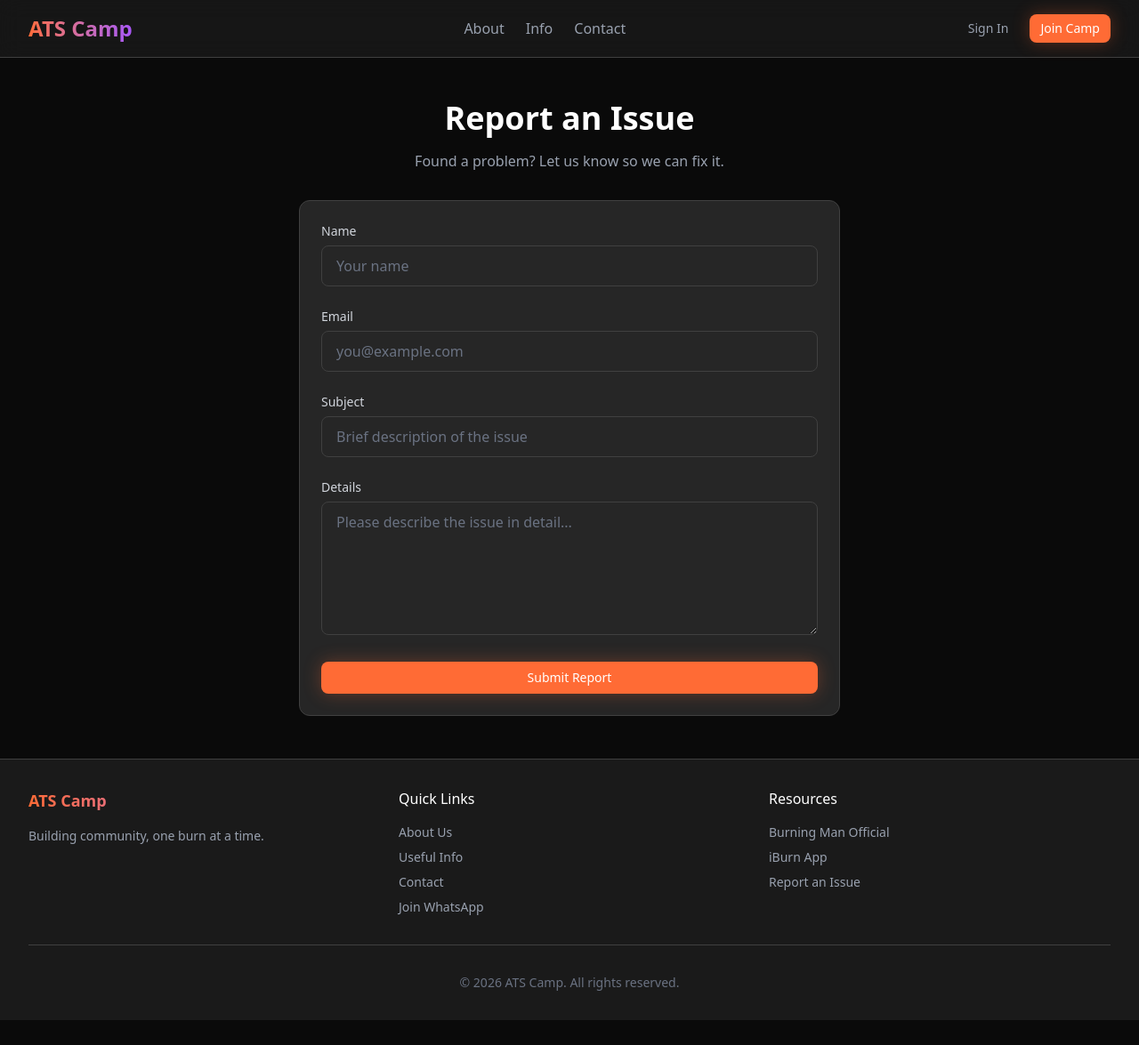
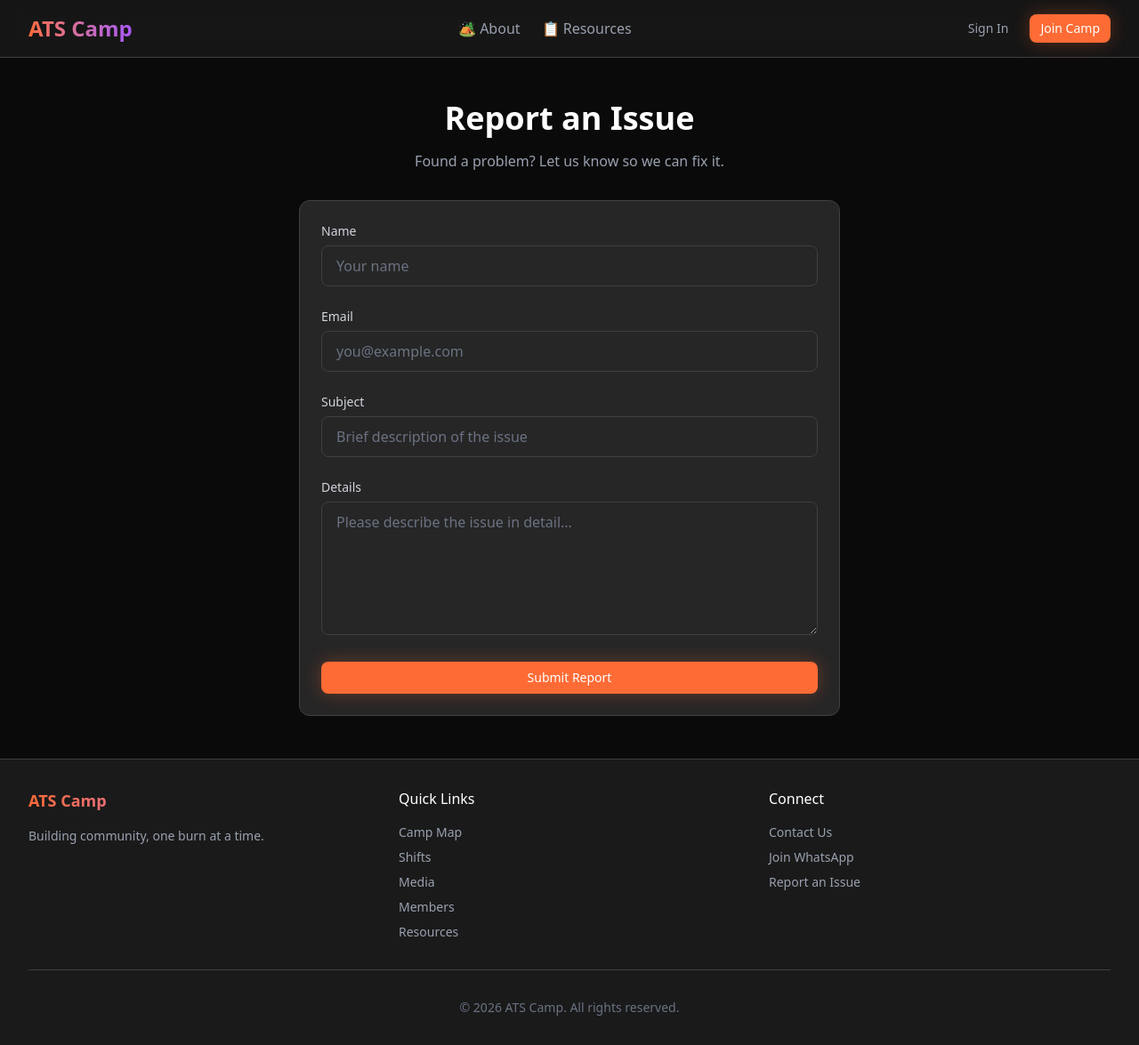
Before and after one commit to bsyouness/ats-camp, a React (Vite) app: page /report in a window 1280 px wide. Shown: the whole page at 89% size. Before the commit the page ends 1147 px from the top, so only its background shows below. Built offline with nearby package versions, Linux system fonts and the light colour scheme; no server answers; the database is empty.

Commit message:
feat: streamline routing navigation and member entry points

```diff
--- a/src/components/layout/Footer.tsx
+++ b/src/components/layout/Footer.tsx
@@ -1,7 +1,19 @@
+import { useState, useEffect } from 'react';
 import { Link } from 'react-router-dom';
+import { doc, getDoc } from 'firebase/firestore';
+import { db } from '../../services/firebase';
 
 export function Footer() {
   const currentYear = new Date().getFullYear();
+  const [whatsappLink, setWhatsappLink] = useState('');
+
+  useEffect(() => {
+    getDoc(doc(db, 'config', 'site')).then((snap) => {
+      if (snap.exists() && snap.data().whatsappGroupLink) {
+        setWhatsappLink(snap.data().whatsappGroupLink);
+      }
+    });
+  }, []);
 
   return (
     <footer className="bg-playa-surface border-t border-playa-border mt-auto">
@@ -19,40 +31,44 @@ export function Footer() {
           <div>
             <h4 className="text-white font-medium mb-4">Quick Links</h4>
             <nav className="flex flex-col gap-2">
-              <Link to="/about" className="text-gray-400 hover:text-white text-sm transition-colors">
-                About Us
+              <Link to="/map" className="text-gray-400 hover:text-white text-sm transition-colors">
+                Camp Map
               </Link>
-              <Link to="/info" className="text-gray-400 hover:text-white text-sm transition-colors">
-                Useful Info
+              <Link to="/shifts" className="text-gray-400 hover:text-white text-sm transition-colors">
+                Shifts
               </Link>
-              <Link to="/contact" className="text-gray-400 hover:text-white text-sm transition-colors">
-                Contact
+              <Link to="/media" className="text-gray-400 hover:text-white text-sm transition-colors">
+                Media
               </Link>
-              <Link to="/join-whatsapp" className="text-gray-400 hover:text-white text-sm transition-colors">
-                Join WhatsApp
+              <Link to="/members" className="text-gray-400 hover:text-white text-sm transition-colors">
+                Members
+              </Link>
+              <Link to="/resources" className="text-gray-400 hover:text-white text-sm transition-colors">
+                Resources
               </Link>
             </nav>
           </div>
 
           <div>
-            <h4 className="text-white font-medium mb-4">Resources</h4>
+            <h4 className="text-white font-medium mb-4">Connect</h4>
             <nav className="flex flex-col gap-2">
+              <Link to="/contact" className="text-gray-400 hover:text-white text-sm transition-colors">
+                Contact Us
+              </Link>
+              {whatsappLink ? (
                 <a
-                href="https://burningman.org"
+                  href={whatsappLink}
                   target="_blank"
                   rel="noopener noreferrer"
                   className="text-gray-400 hover:text-white text-sm transition-colors"
                 >
-                Burning Man Official
+                  Join WhatsApp
                 </a>
-              <a
-                href="https://iburn.app"
-                target="_blank"
-                rel="noopener noreferrer"
-                className="text-gray-400 hover:text-white text-sm transition-colors"
-              >
-                iBurn App
-              </a>
+              ) : (
+                <Link to="/resources" className="text-gray-400 hover:text-white text-sm transition-colors">
+                  Join WhatsApp
+                </Link>
+              )}
               <Link to="/report" className="text-gray-400 hover:text-white text-sm transition-colors">
                 Report an Issue
               </Link>
--- a/src/components/layout/Header.tsx
+++ b/src/components/layout/Header.tsx
@@ -1,12 +1,13 @@
-import { Link, useNavigate } from 'react-router-dom';
+import { Link, useNavigate, useLocation } from 'react-router-dom';
 import { useAuth } from '../../contexts/AuthContext';
 import { signOut } from '../../services/auth';
 import { Button } from '../ui';
 import { useState } from 'react';
 
 export function Header() {
-  const { user, firebaseUser, isAdmin } = useAuth();
+  const { user, firebaseUser } = useAuth();
   const navigate = useNavigate();
+  const { pathname } = useLocation();
   const [mobileMenuOpen, setMobileMenuOpen] = useState(false);
 
   const handleSignOut = async () => {
@@ -14,8 +15,20 @@ export function Header() {
     navigate('/');
   };
 
+  const navClass = (href: string) =>
+    `transition-colors ${
+      pathname === href
+        ? 'text-white font-medium border-b-2 border-neon-orange pb-0.5'
+        : 'text-gray-400 hover:text-white'
+    }`;
+
+  const mobileNavClass = (href: string) =>
+    `py-2 transition-colors ${
+      pathname === href ? 'text-white font-medium' : 'text-gray-400 hover:text-white'
+    }`;
+
   return (
-    <header className="sticky top-0 z-40 bg-playa-surface/80 backdrop-blur-md border-b border-playa-border">
+    <header className="bg-playa-surface/80 backdrop-blur-md border-b border-playa-border">
       <div className="max-w-7xl mx-auto px-4 sm:px-6 lg:px-8">
         <div className="flex items-center justify-between h-16">
           <Link to="/" className="flex items-center gap-2">
@@ -26,36 +39,17 @@ export function Header() {
 
           {/* Desktop Navigation */}
           <nav className="hidden md:flex items-center gap-6">
-            <Link to="/about" className="text-gray-400 hover:text-white transition-colors">
-              About
+            <Link to="/about" className={navClass('/about')}>
+              🏕️ About
             </Link>
-            <Link to="/info" className="text-gray-400 hover:text-white transition-colors">
-              Info
-            </Link>
-            <Link to="/contact" className="text-gray-400 hover:text-white transition-colors">
-              Contact
+            <Link to="/resources" className={navClass('/resources')}>
+              📋 Resources
             </Link>
 
             {firebaseUser && (
-              <>
-                <Link to="/dashboard" className="text-gray-400 hover:text-white transition-colors">
-                  Dashboard
-                </Link>
-                <Link to="/map" className="text-gray-400 hover:text-white transition-colors">
-                  Map
-                </Link>
-                <Link to="/shifts" className="text-gray-400 hover:text-white transition-colors">
-                  Shifts
-                </Link>
-                <Link to="/members" className="text-gray-400 hover:text-white transition-colors">
-                  Members
-                </Link>
-                {isAdmin && (
-                  <Link to="/admin" className="text-neon-purple hover:text-neon-purple/80 transition-colors">
-                    Admin
-                  </Link>
-                )}
-              </>
+              <Link to="/dashboard" className={navClass('/dashboard')}>
+                🏠 Dashboard
+              </Link>
             )}
           </nav>
 
@@ -113,36 +107,17 @@ export function Header() {
         {mobileMenuOpen && (
           <div className="md:hidden py-4 border-t border-playa-border">
             <nav className="flex flex-col gap-3">
-              <Link to="/about" className="text-gray-400 hover:text-white py-2" onClick={() => setMobileMenuOpen(false)}>
-                About
+              <Link to="/about" className={mobileNavClass('/about')} onClick={() => setMobileMenuOpen(false)}>
+                🏕️ About
               </Link>
-              <Link to="/info" className="text-gray-400 hover:text-white py-2" onClick={() => setMobileMenuOpen(false)}>
-                Info
-              </Link>
-              <Link to="/contact" className="text-gray-400 hover:text-white py-2" onClick={() => setMobileMenuOpen(false)}>
-                Contact
+              <Link to="/resources" className={mobileNavClass('/resources')} onClick={() => setMobileMenuOpen(false)}>
+                📋 Resources
               </Link>
 
               {firebaseUser && (
-                <>
-                  <Link to="/dashboard" className="text-gray-400 hover:text-white py-2" onClick={() => setMobileMenuOpen(false)}>
-                    Dashboard
-                  </Link>
-                  <Link to="/map" className="text-gray-400 hover:text-white py-2" onClick={() => setMobileMenuOpen(false)}>
-                    Map
-                  </Link>
-                  <Link to="/shifts" className="text-gray-400 hover:text-white py-2" onClick={() => setMobileMenuOpen(false)}>
-                    Shifts
-                  </Link>
-                  <Link to="/members" className="text-gray-400 hover:text-white py-2" onClick={() => setMobileMenuOpen(false)}>
-                    Members
-                  </Link>
-                  {isAdmin && (
-                    <Link to="/admin" className="text-neon-purple hover:text-neon-purple/80 py-2" onClick={() => setMobileMenuOpen(false)}>
-                      Admin
-                    </Link>
-                  )}
-                </>
+                <Link to="/dashboard" className={mobileNavClass('/dashboard')} onClick={() => setMobileMenuOpen(false)}>
+                  🏠 Dashboard
+                </Link>
               )}
 
               <div className="pt-3 border-t border-playa-border">
--- a/src/components/layout/Layout.tsx
+++ b/src/components/layout/Layout.tsx
@@ -9,31 +9,35 @@ interface LayoutProps {
 
 export function Layout({ children }: LayoutProps) {
   const { user, previewAsUser, setPreviewAsUser } = useAuth();
+  const isActualAdmin = user?.role === 'admin';
 
   return (
     <div className="min-h-screen flex flex-col bg-playa-dark">
+      <div className="sticky top-0 z-50">
+        {isActualAdmin && !previewAsUser && (
+          <div className="w-full bg-neon-purple/10 backdrop-blur-md border-b border-neon-purple/30 text-sm flex items-center justify-between px-4 py-2">
+            <span className="text-neon-purple font-medium">Admin Mode</span>
+            <button
+              onClick={() => setPreviewAsUser(true)}
+              className="px-3 py-1 rounded bg-neon-purple/20 hover:bg-neon-purple/30 text-neon-purple font-medium transition-colors border border-neon-purple/40 text-xs"
+            >
+              Switch to Member View
+            </button>
+          </div>
+        )}
         {previewAsUser && (
-        <div className="w-full bg-orange-600 text-white text-sm flex items-center justify-between px-4 py-2 z-50">
-          <span>Admin Preview Mode — viewing as member</span>
+          <div className="w-full bg-orange-600 text-white text-sm flex items-center justify-between px-4 py-2">
+            <span className="font-medium">Member Preview Mode</span>
             <button
               onClick={() => setPreviewAsUser(false)}
-            className="ml-4 px-3 py-1 rounded bg-white/20 hover:bg-white/30 font-medium transition-colors"
+              className="px-3 py-1 rounded bg-white/20 hover:bg-white/30 font-medium transition-colors text-xs"
             >
-            Exit Preview
+              Switch to Admin Mode
             </button>
           </div>
         )}
         <Header />
-      {user?.role === 'admin' && !previewAsUser && (
-        <div className="fixed top-4 right-4 z-40">
-          <button
-            onClick={() => setPreviewAsUser(true)}
-            className="px-3 py-1.5 rounded-full bg-playa-card border border-playa-border text-xs text-gray-300 hover:text-white hover:border-neon-cyan transition-colors shadow-lg"
-          >
-            Preview as Member
-          </button>
       </div>
-      )}
       <main className="flex-1">
         {children}
       </main>
--- a/src/pages/admin/index.ts
+++ b/src/pages/admin/index.ts
@@ -1,4 +1,3 @@
-export { AdminDashboardPage } from './AdminDashboardPage';
 export { UserManagementPage } from './UserManagementPage';
 export { MapManagementPage } from './MapManagementPage';
 export { ShiftManagementPage } from './ShiftManagementPage';
--- a/src/pages/user/DashboardPage.tsx
+++ b/src/pages/user/DashboardPage.tsx
@@ -1,11 +1,31 @@
+import { useState, useEffect } from 'react';
 import { Link } from 'react-router-dom';
 import { useAuth } from '../../contexts/AuthContext';
 import { Card, CardContent, CardHeader, CardTitle } from '../../components/ui';
+import { getAllContacts } from '../../services/contacts';
+
+type DashboardLink = {
+  title: string;
+  description: string;
+  href: string;
+  icon: React.ReactNode;
+  color: string;
+  badge?: string | null;
+  highlight?: boolean;
+};
 
 export function DashboardPage() {
-  const { user } = useAuth();
+  const { user, isAdmin } = useAuth();
+  const [stats, setStats] = useState({ pendingContacts: 0 });
 
-  const quickLinks = [
+  useEffect(() => {
+    if (!isAdmin) return;
+    getAllContacts().then((contacts) => {
+      setStats({ pendingContacts: contacts.filter((c) => !c.handled).length });
+    }).catch(console.error);
+  }, [isAdmin]);
+
+  const commonLinks: DashboardLink[] = [
     {
       title: 'Camp Map',
       description: 'View camp layout and find your spot',
@@ -29,9 +49,9 @@ export function DashboardPage() {
       color: 'neon-purple',
     },
     {
-      title: 'Members',
-      description: 'Browse camp member profiles',
-      href: '/members',
+      title: isAdmin ? 'User Management' : 'Members',
+      description: isAdmin ? 'Manage users, roles, and tent assignments' : 'Browse camp member profiles',
+      href: isAdmin ? '/admin/users' : '/members',
       icon: (
         <svg className="w-6 h-6" fill="none" stroke="currentColor" viewBox="0 0 24 24">
           <path strokeLinecap="round" strokeLinejoin="round" strokeWidth={2} d="M17 20h5v-2a3 3 0 00-5.356-1.857M17 20H7m10 0v-2c0-.656-.126-1.283-.356-1.857M7 20H2v-2a3 3 0 015.356-1.857M7 20v-2c0-.656.126-1.283.356-1.857m0 0a5.002 5.002 0 019.288 0M15 7a3 3 0 11-6 0 3 3 0 016 0zm6 3a2 2 0 11-4 0 2 2 0 014 0zM7 10a2 2 0 11-4 0 2 2 0 014 0z" />
@@ -40,26 +60,15 @@ export function DashboardPage() {
       color: 'neon-cyan',
     },
     {
-      title: 'Media',
-      description: 'Browse and upload camp photos',
-      href: '/media',
+      title: isAdmin ? 'Media Management' : 'Media',
+      description: isAdmin ? 'Moderate and manage uploaded photos' : 'Browse and upload camp photos',
+      href: isAdmin ? '/admin/media' : '/media',
       icon: (
         <svg className="w-6 h-6" fill="none" stroke="currentColor" viewBox="0 0 24 24">
           <path strokeLinecap="round" strokeLinejoin="round" strokeWidth={2} d="M4 16l4.586-4.586a2 2 0 012.828 0L16 16m-2-2l1.586-1.586a2 2 0 012.828 0L20 14m-6-6h.01M6 20h12a2 2 0 002-2V6a2 2 0 00-2-2H6a2 2 0 00-2 2v12a2 2 0 002 2z" />
         </svg>
       ),
       color: 'neon-orange',
-    },
-    {
-      title: 'Resources',
-      description: 'Camp dues, Notion, and more',
-      href: '/resources',
-      icon: (
-        <svg className="w-6 h-6" fill="none" stroke="currentColor" viewBox="0 0 24 24">
-          <path strokeLinecap="round" strokeLinejoin="round" strokeWidth={2} d="M19 11H5m14 0a2 2 0 012 2v6a2 2 0 01-2 2H5a2 2 0 01-2-2v-6a2 2 0 012-2m14 0V9a2 2 0 00-2-2M5 11V9a2 2 0 012-2m0 0V5a2 2 0 012-2h6a2 2 0 012 2v2M7 7h10" />
-        </svg>
-      ),
-      color: 'neon-purple',
     },
     {
       title: 'My Profile',
@@ -70,9 +79,27 @@ export function DashboardPage() {
           <path strokeLinecap="round" strokeLinejoin="round" strokeWidth={2} d="M16 7a4 4 0 11-8 0 4 4 0 018 0zM12 14a7 7 0 00-7 7h14a7 7 0 00-7-7z" />
         </svg>
       ),
-      color: 'neon-cyan',
+      color: 'neon-purple',
     },
   ];
+
+  const adminLinks: DashboardLink[] = [
+    {
+      title: 'Contact Submissions',
+      description: 'View contact form submissions',
+      href: '/admin/contacts',
+      badge: stats.pendingContacts > 0 ? `${stats.pendingContacts} pending` : null,
+      icon: (
+        <svg className="w-6 h-6" fill="none" stroke="currentColor" viewBox="0 0 24 24">
+          <path strokeLinecap="round" strokeLinejoin="round" strokeWidth={2} d="M3 8l7.89 5.26a2 2 0 002.22 0L21 8M5 19h14a2 2 0 002-2V7a2 2 0 00-2-2H5a2 2 0 00-2 2v10a2 2 0 002 2z" />
+        </svg>
+      ),
+      color: 'neon-orange',
+      highlight: stats.pendingContacts > 0,
+    },
+  ];
+
+  const links = isAdmin ? [...commonLinks, ...adminLinks] : commonLinks;
 
   return (
     <div className="max-w-7xl mx-auto px-4 sm:px-6 lg:px-8 py-12">
@@ -90,15 +117,22 @@ export function DashboardPage() {
 
       {/* Quick Links Grid */}
       <div className="grid md:grid-cols-2 lg:grid-cols-3 gap-6">
-        {quickLinks.map((link) => (
+        {links.map((link) => (
           <Link key={link.href} to={link.href}>
-            <Card hover className="h-full">
+            <Card hover className={`h-full ${link.highlight ? 'border-neon-orange' : ''}`}>
               <CardContent className="flex items-start gap-4">
                 <div className={`w-12 h-12 bg-${link.color}/20 rounded-lg flex items-center justify-center flex-shrink-0`}>
                   <span className={`text-${link.color}`}>{link.icon}</span>
                 </div>
-                <div>
-                  <h3 className="text-lg font-semibold text-white mb-1">{link.title}</h3>
+                <div className="flex-1 min-w-0">
+                  <div className="flex items-center gap-2 mb-1">
+                    <h3 className="text-lg font-semibold text-white">{link.title}</h3>
+                    {link.badge && (
+                      <span className={`px-2 py-0.5 rounded-full text-xs font-medium ${link.highlight ? 'bg-neon-orange/20 text-neon-orange' : 'bg-playa-surface text-gray-400'}`}>
+                        {link.badge}
+                      </span>
+                    )}
+                  </div>
                   <p className="text-gray-400 text-sm">{link.description}</p>
                 </div>
               </CardContent>
@@ -108,7 +142,7 @@ export function DashboardPage() {
       </div>
 
       {/* Profile Completion Card */}
-      {(!user?.bio || !user?.playaName || user?.yearsAttended?.length === 0) && (
+      {(!user?.bio && !user?.playaName && (!user?.yearsAttended || user.yearsAttended.length === 0)) && (
         <Card className="mt-8">
           <CardHeader>
             <CardTitle>Complete Your Profile</CardTitle>
@@ -119,27 +153,30 @@ export function DashboardPage() {
             </p>
             <div className="flex flex-wrap gap-2">
               {!user?.playaName && (
-                <span className="px-3 py-1 bg-playa-surface rounded-full text-sm text-gray-400">
-                  Add playa name
-                </span>
+                <Link
+                  to="/profile#field-playa-name"
+                  className="px-3 py-1 bg-playa-surface rounded-full text-sm text-gray-400 hover:text-neon-cyan hover:bg-neon-cyan/10 border border-transparent hover:border-neon-cyan/30 transition-colors"
+                >
+                  + Add playa name
+                </Link>
               )}
               {!user?.bio && (
-                <span className="px-3 py-1 bg-playa-surface rounded-full text-sm text-gray-400">
-                  Add bio
-                </span>
+                <Link
+                  to="/profile#field-bio"
+                  className="px-3 py-1 bg-playa-surface rounded-full text-sm text-gray-400 hover:text-neon-cyan hover:bg-neon-cyan/10 border border-transparent hover:border-neon-cyan/30 transition-colors"
+                >
+                  + Add bio
+                </Link>
               )}
               {(!user?.yearsAttended || user.yearsAttended.length === 0) && (
-                <span className="px-3 py-1 bg-playa-surface rounded-full text-sm text-gray-400">
-                  Add years attended
-                </span>
+                <Link
+                  to="/profile#field-years-attended"
+                  className="px-3 py-1 bg-playa-surface rounded-full text-sm text-gray-400 hover:text-neon-cyan hover:bg-neon-cyan/10 border border-transparent hover:border-neon-cyan/30 transition-colors"
+                >
+                  + Add years attended
+                </Link>
               )}
             </div>
-            <Link
-              to="/profile"
-              className="inline-block mt-4 text-neon-cyan hover:underline text-sm"
-            >
-              Edit profile &rarr;
-            </Link>
           </CardContent>
         </Card>
       )}
--- a/src/pages/user/index.ts
+++ b/src/pages/user/index.ts
@@ -5,4 +5,3 @@ export { MemberProfilePage } from './MemberProfilePage';
 export { CampMapPage } from './CampMapPage';
 export { ShiftsPage } from './ShiftsPage';
 export { MediaPage } from './MediaPage';
-export { ResourcesPage } from './ResourcesPage';
```
Also changed, not shown: src/App.tsx (+17 -24 lines), src/components/auth/ProtectedRoute.tsx (+12 -1 lines), src/pages/user/MyProfilePage.tsx (+15 -0 lines). Lines whose indentation alone changed are shown as unchanged.
